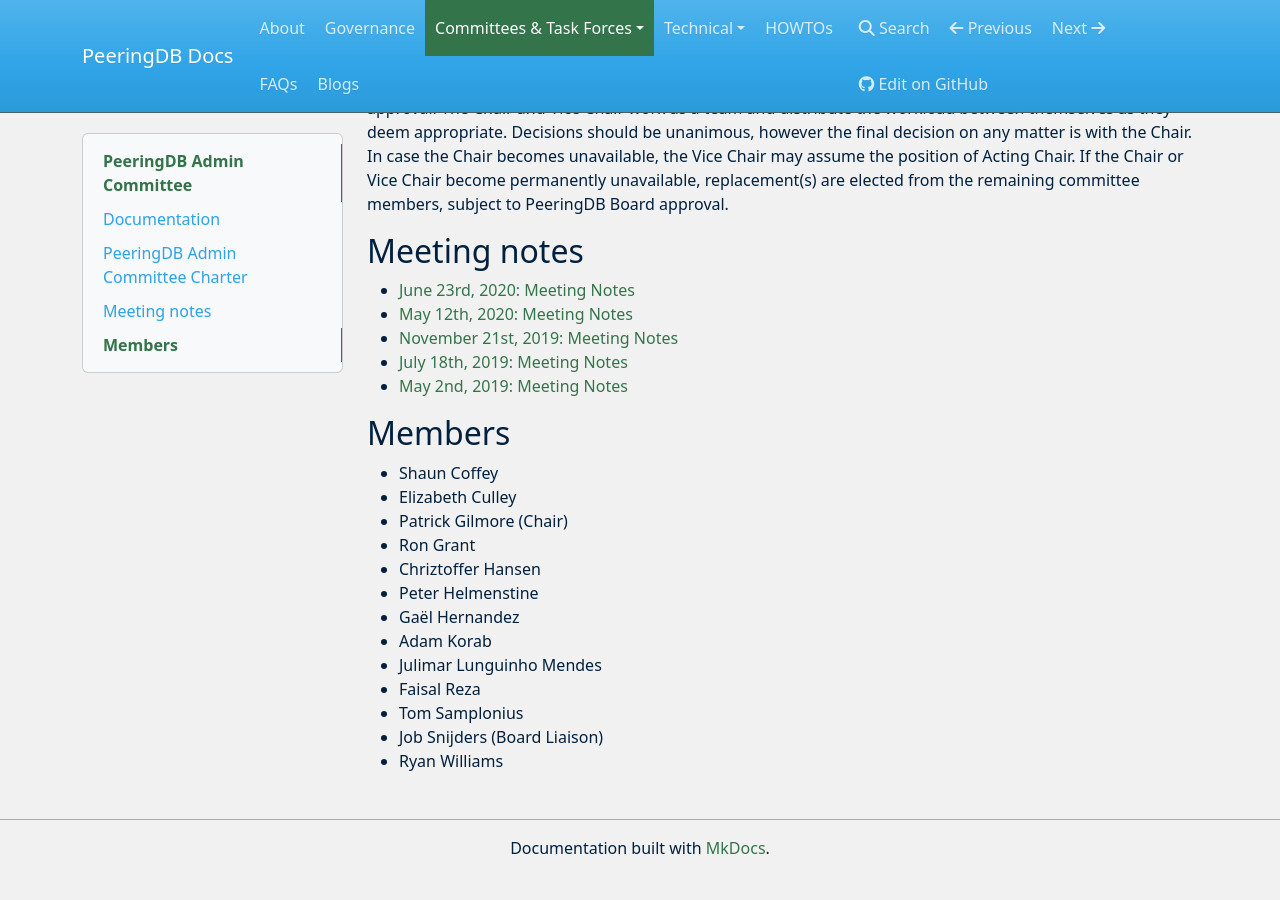
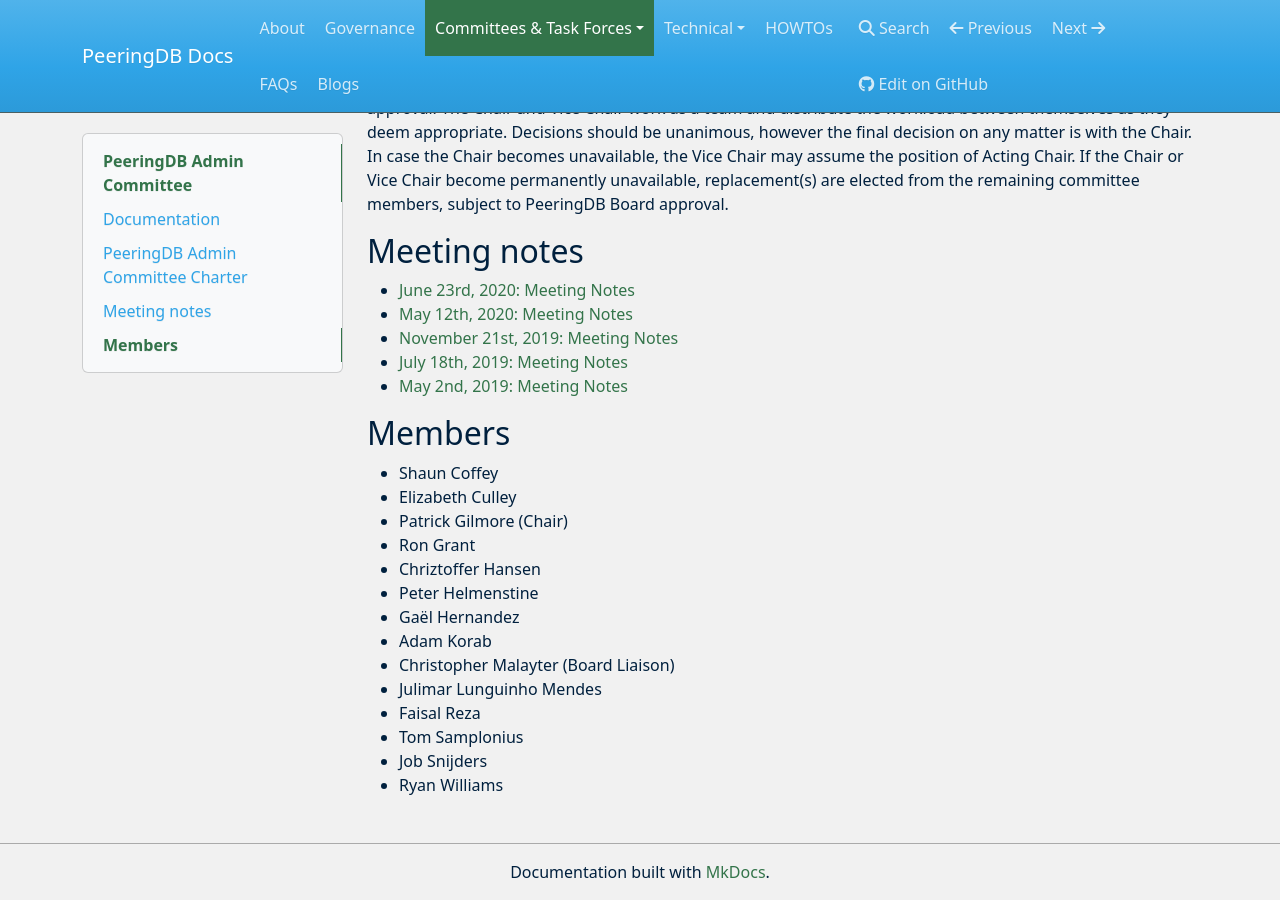
Before and after one commit to peeringdb/docs, an MkDocs documentation site: the page built from docs/committee/admin/index.md, in a window 1280 px wide and 900 px high, scrolled down 1993 px. Built offline with MkDocs 1.6.1, drawn with Linux system fonts in a browser that asks for light colours; nearby versions of some CDN libraries; before the commit the page ends 2869 px from its top, so only the background shows below that.

Commit message:
Christopher Malayter is now AC Board Liason.

```diff
--- a/docs/committee/admin/index.md
+++ b/docs/committee/admin/index.md
@@ -26,8 +26,9 @@
 - Peter Helmenstine
 - Gaël Hernandez
 - Adam Korab
+- Christopher Malayter (Board Liaison)
 - Julimar Lunguinho Mendes
 - Faisal Reza
 - Tom Samplonius
-- Job Snijders (Board Liaison)
+- Job Snijders
 - Ryan Williams
```
